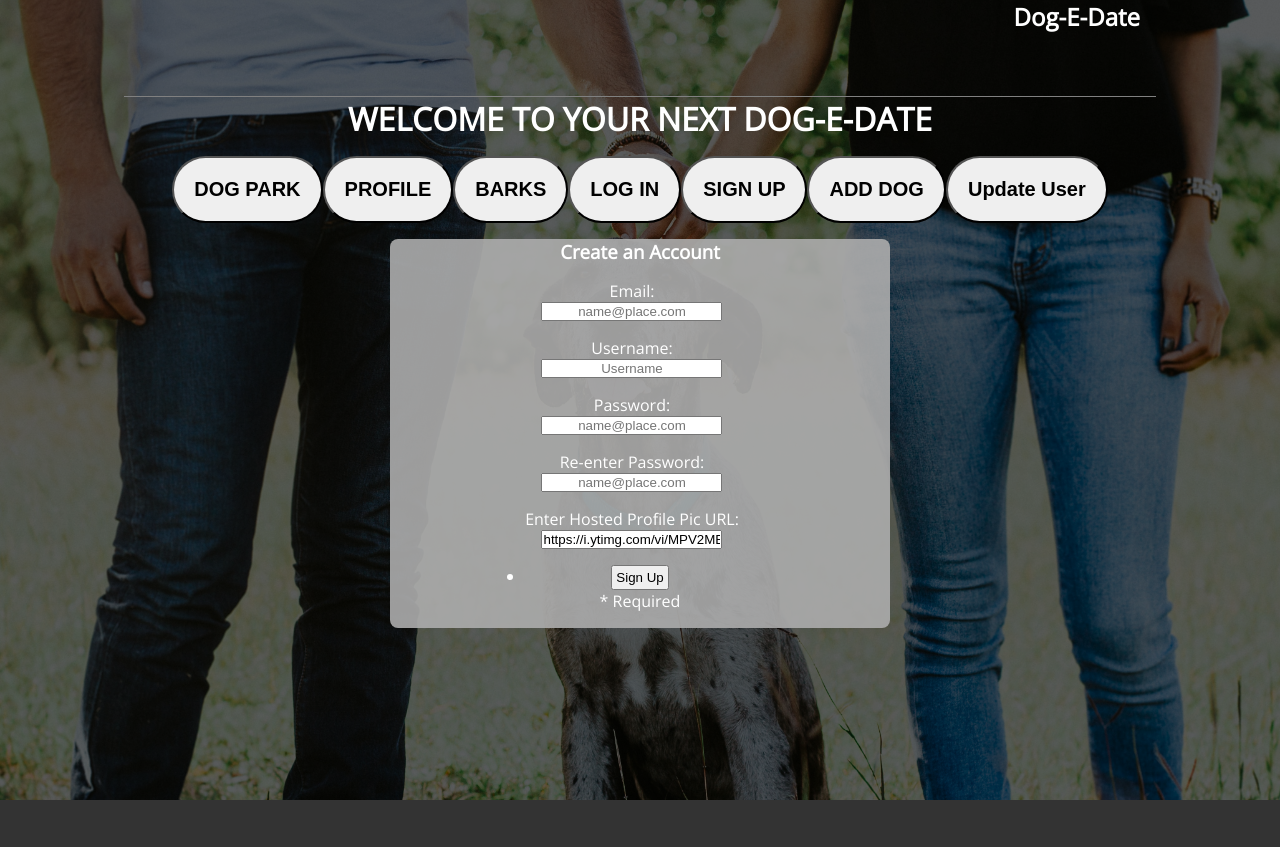
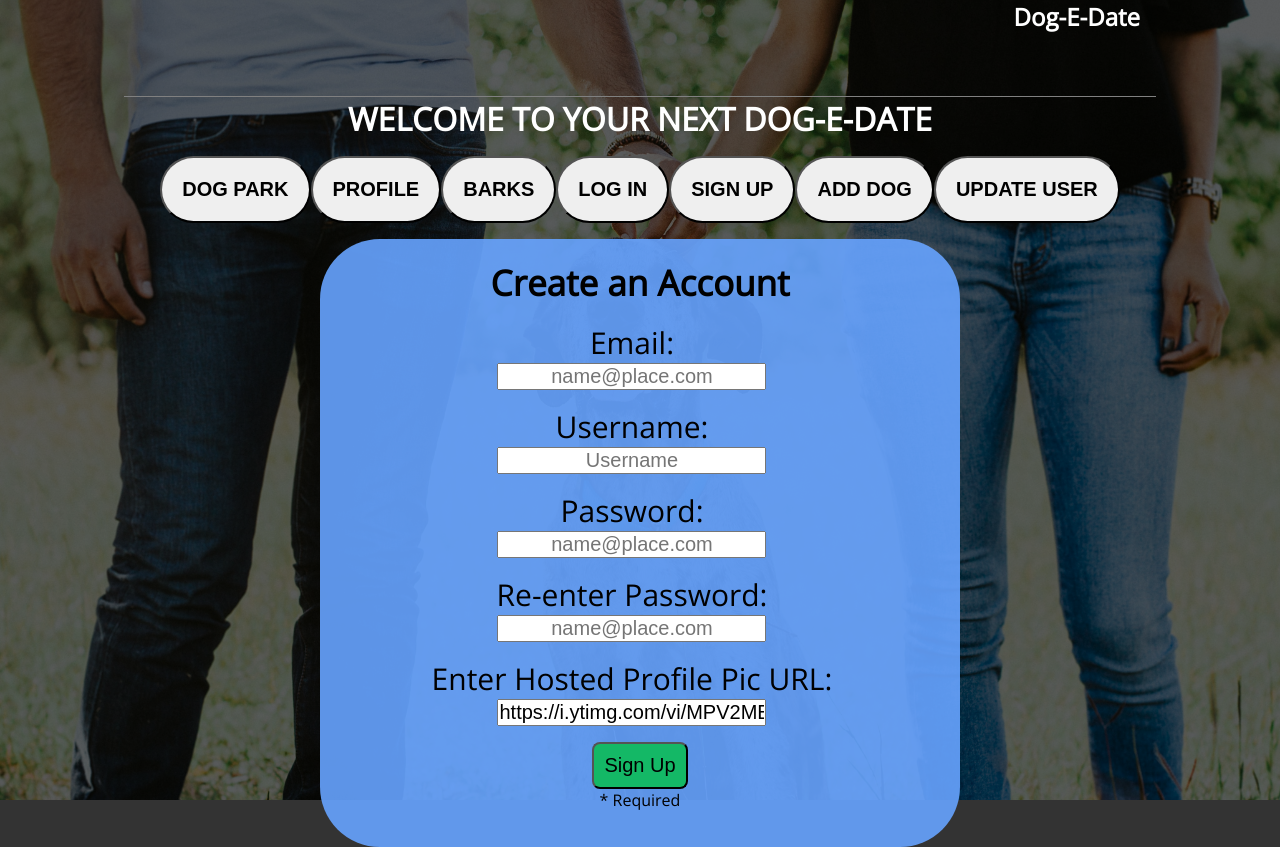
Before and after one commit to secondaryfun/dog-e-date-web, a React (Create React App) app in the folder dog-e-date-app/: page /signup in a window 1280 px wide. Before the commit the page ends 800 px from the top, so only its background shows below. Built offline with nearby package versions, Linux system fonts and the light colour scheme; no server answers.

Commit message:
Added CSS changes

```diff
--- a/dog-e-date-app/src/App.css
+++ b/dog-e-date-app/src/App.css
@@ -149,6 +149,6 @@ html, body, #root, .App {
   }
 }
 
-.nav-link:hover {
-  border-bottom: solid 3px #1B50FD;
+.nav-button:hover {
+  border-bottom: solid black;
 }
--- a/dog-e-date-app/src/App.js
+++ b/dog-e-date-app/src/App.js
@@ -137,7 +137,7 @@ class App extends Component {
                 <button className="nav-button">ADD DOG</button>
               </Link>
               <Link to={"/update-user"} style={this.state.linkStyle} >
-                <button className="nav-button">Update User</button>
+                <button className="nav-button">UPDATE USER</button>
               </Link>
             </div>
 
--- a/dog-e-date-app/src/components/AddDog.js
+++ b/dog-e-date-app/src/components/AddDog.js
@@ -52,7 +52,7 @@ export default class AddDog extends Component {
         const dogSizes = [{ size: "S" }, { size: "M" }, { size: "L" }, { size: "XL" }]
         return (
             <div className="form-wrapper">
-                <h3 className="form-type">Add a new Dog</h3>
+                <h3 className="form-type">Add a New Dog</h3>
                 <form onSubmit={this.handleSubmit} noValidate >
                     <input type="hidden" name="parent" value="Dog-e-date" />
                     <ul>
@@ -90,12 +90,12 @@ export default class AddDog extends Component {
                             <input type="text" id="image" name="image" required placeholder="http://mydog.jpg" defaultValue="https://i.ytimg.com/vi/MPV2METPeJU/maxresdefault.jpg" />
                         </li>
 
-                        <li>
+                        <ul>
                             <button className="form-button" type="submit">Add Dog</button>
                             {this.state.inputError ? <p>Submit Error, Please check your form for required (*) items.</p> : <p>* Required</p>}
                             {this.state.formResults ? <p>{this.state.formResults.title} Successfully Created!</p> : <p></p>}
 
-                        </li>
+                        </ul>
                     </ul>
                 </form>
             </div>
--- a/dog-e-date-app/src/components/AddUser.js
+++ b/dog-e-date-app/src/components/AddUser.js
@@ -111,12 +111,12 @@ export default class AddUser extends Component {
                             <input type="text" id="image" name="image" require placeholder="http://mydog.jpg" defaultValue="https://i.ytimg.com/vi/MPV2METPeJU/maxresdefault.jpg" />
                         </li>
 
-                        <li>
+                        <ul>
                             <button className="form-button" type="submit">Sign Up</button>
                             {this.state.inputError ? <p>Submit Error, Please check your form for required (*) items.</p> : <p>* Required</p>}
                             {this.state.formResults ? <p>{this.state.formResults.title} Successfully Created!</p> : <p></p>}
 
-                        </li>
+                        </ul>
                     </ul>
                 </form>
             </div>
--- a/dog-e-date-app/src/components/EditUser.js
+++ b/dog-e-date-app/src/components/EditUser.js
@@ -134,12 +134,12 @@ export default class AddUser extends Component {
                             <input type="text" id="image" name="image" require placeholder="http://mydog.jpg" defaultValue="https://i.ytimg.com/vi/MPV2METPeJU/maxresdefault.jpg" />
                         </li>
 
-                        <li>
+                        <ul>
                             <button className="form-button" type="submit">Sign Up</button>
                             {this.state.inputError ? <p>Submit Error, Please check your form for required (*) items.</p> : <p>* Required</p>}
                             {this.state.formResults ? <p>{this.state.formResults.title} Successfully Created!</p> : <p></p>}
 
-                        </li>
+                        </ul>
                     </ul>
                 </form>
             </div>
--- a/dog-e-date-app/src/components/Login.css
+++ b/dog-e-date-app/src/components/Login.css
@@ -1,12 +1,14 @@
 .form-wrapper {
     margin-right: 1rem;
-    width: 500px;
+    width: 600px;
     display: flex;
     flex-flow: column nowrap;
     align-items: center;
     margin: 1rem auto;
-    background: rgba(173, 173, 173, 0.897);
-    border-radius: 8px;
+    background: rgba(102, 163, 255, 0.9);
+    border-radius: 60px;
+    color: black;
+    padding: 20px;
 }
 
 .form-wrapper > ul {
@@ -20,12 +22,26 @@
     flex-flow: column nowrap;
     justify-content: space-evenly;
     align-items: center;
+    font-size: 30px;
+}
+.form-li input{
+
+    font-size:20px;
+
 }
 
 .form-button {
-    padding: .2rem;
+    padding: 10px;
+    border-radius: 8px;
+    font-size: 20px;
+    background: rgb(20, 184, 102);
+
 }
 
 .form-button:hover {
-    border: solid 3px #1B50FD;
+    border: solid 3px black;
 }
+
+.form-type{
+    font-size:35px;
+}
--- a/dog-e-date-app/src/components/Login.js
+++ b/dog-e-date-app/src/components/Login.js
@@ -28,11 +28,11 @@ export default class App extends Component {
                             <input type="text" id="password" name="password" required placeholder="Password" />
                         </li>
 
-                        <li>
+                        <ul>
                             <button className="form-button" type="submit">Login</button>
                             {this.props.inputError ? <p>Submit Error, Please check your form for required (*) items.</p> : <p>* Required</p>}
 
-                        </li>
+                        </ul>
                     </ul>
                 </form>
             </div>
```
Also changed, not shown: dog-e-date-app/src/components/Kennel.css (line endings or trailing spaces).
